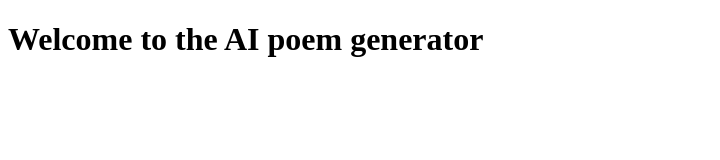
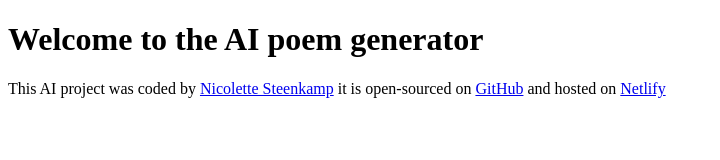
Before and after one commit to NicoletteSteenkamp/poem-generator, a plain HTML site: page index.html in a window 1280 px wide. Shown: the whole page, without its empty margins (0-720 px from the left). Drawn offline with Linux system fonts and the light colour scheme.

Commit message:
added a footer

```diff
--- a/index.html
+++ b/index.html
@@ -14,7 +14,7 @@
 
 
 
-
+<footer>This AI project was coded by <a href="https://github.com/NicoletteSteenkamp" target="_blank">Nicolette Steenkamp</a> it is open-sourced on <a href="https://github.com/NicoletteSteenkamp/poem-generator" target="_blank">GitHub</a> and hosted on  <a href="https://ai-generator-for-poems.netlify.app/" target="_blank">Netlify</a></footer>
     <script src="/src/index.js"></script>
 </body>
 </html>
```
